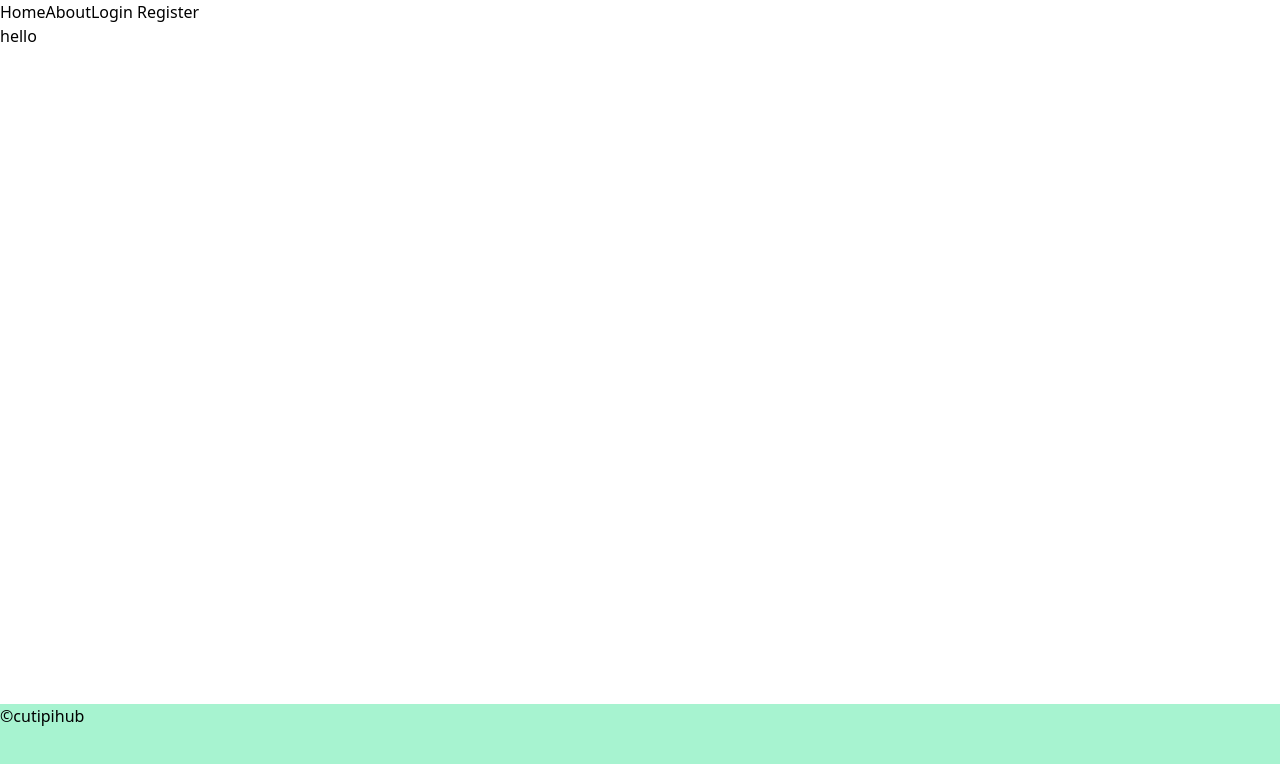
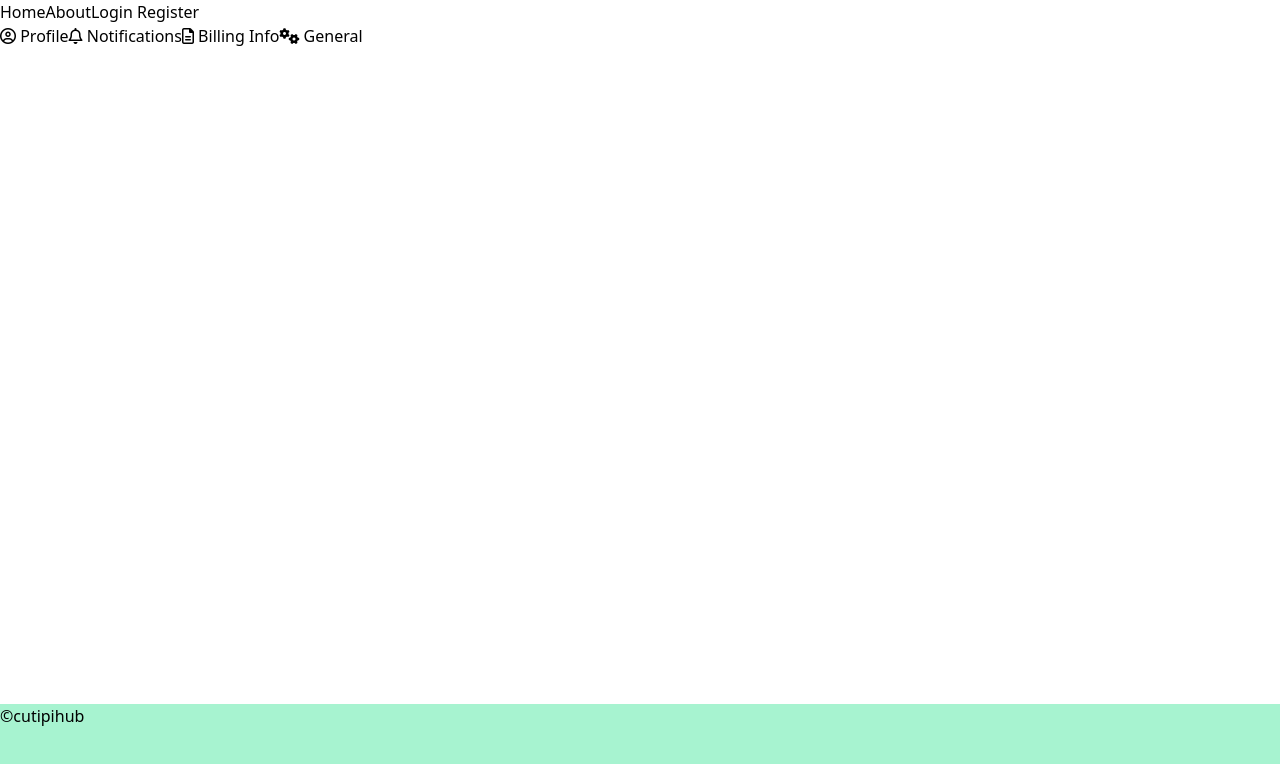
Before and after one commit to u-s-c-l/i-t-t-w-s-d, a React (Create React App) app: page /settings in a window 1280 px wide. Shown: the top 764 px of the page. Built offline with nearby package versions, Linux system fonts and the light colour scheme.

Commit message:
made the nav links for the side menu

```diff
--- a/src/pages/Settings/index.js
+++ b/src/pages/Settings/index.js
@@ -3,7 +3,18 @@ import React from "react";
 const Settings = () => {
   return (
     <div className="side-menu">
-      <h1> hello</h1>
+      <a href="#" className="nav-link">
+        <i className="far fa-user-circle"></i> Profile
+      </a>
+      <a href="#" className="nav-link">
+        <i className="far fa-bell"></i> Notifications
+      </a>
+      <a href="#" className="nav-link">
+        <i className="far fa-file-alt"></i> Billing Info
+      </a>
+      <a href="#" className="nav-link">
+        <i className="fas fa-cogs"></i> General
+      </a>
     </div>
   );
 };
```
